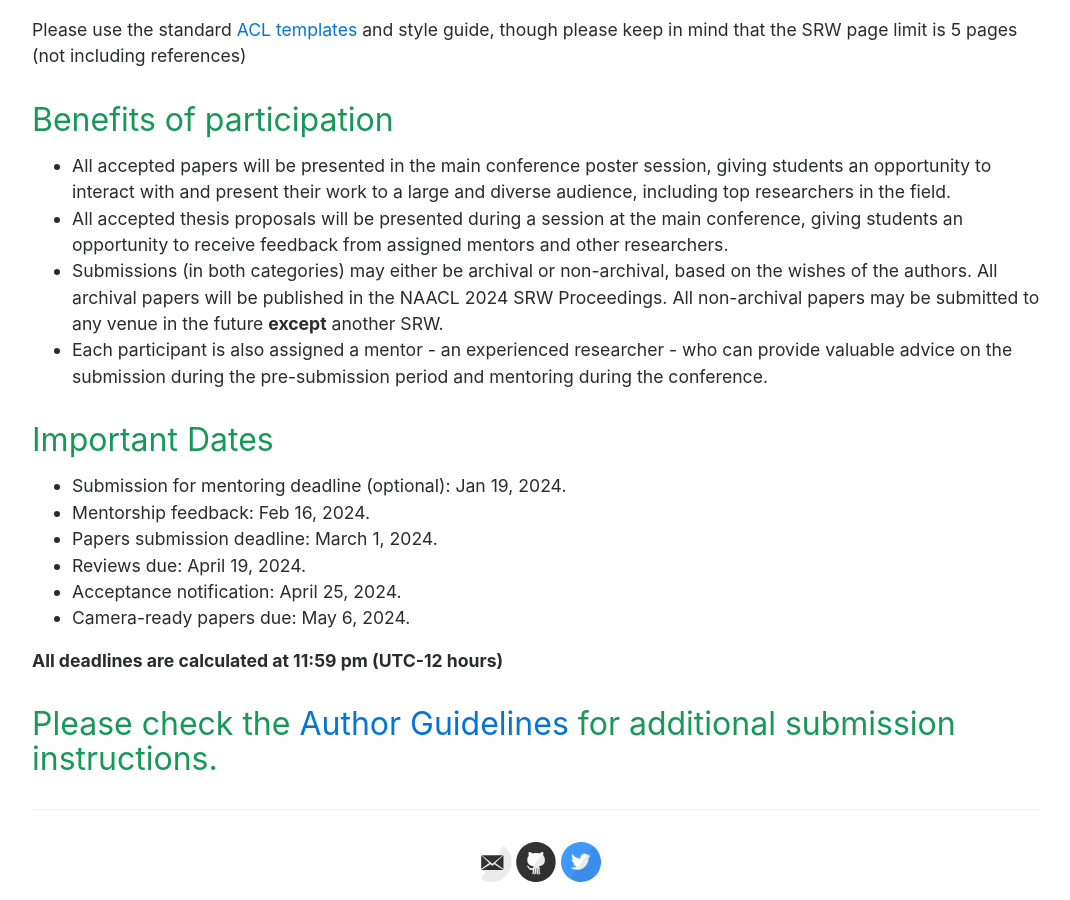
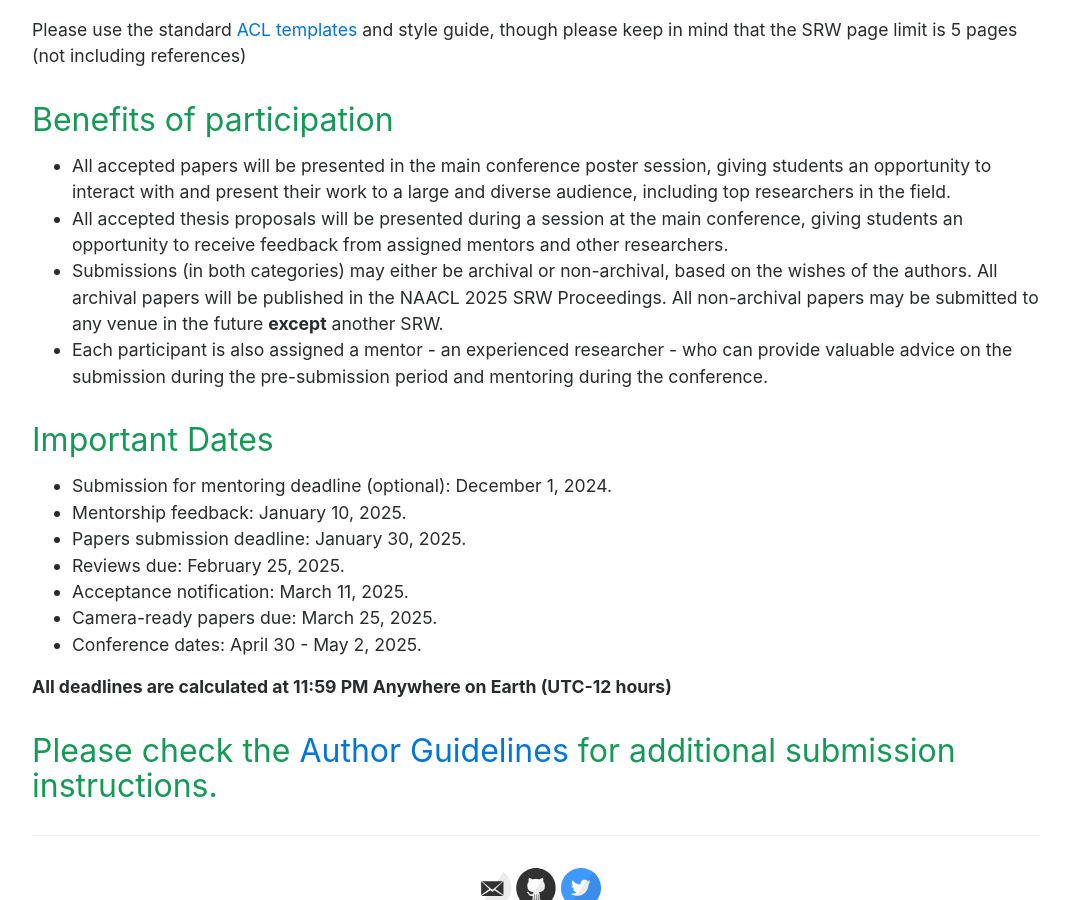
Before and after one commit to naacl2025-srw/naacl2025-srw.github.io, a Jekyll site: the page built from cfp.md, in a window 1280 px wide and 900 px high, scrolled down 1191 px. Shown: the whole window, without its empty margins (104-1174 px from the left). Built offline with Jekyll 4.4.1, drawn with Linux system fonts in a browser that asks for light colours.

Commit message:
Update cfp.md

```diff
--- a/cfp.md
+++ b/cfp.md
@@ -12,7 +12,7 @@ The Student Research Workshop (SRW) provides a venue for student researchers to
 
 We invite papers in two different categories:
 - __Research Papers__ : Papers in this category can describe completed work, or work in progress with preliminary results. For these papers, the first author must be a current student.
-Topics of interest for the SRW are the same as NAACL main conference. See the list of topics [here](https://2024.naacl.org/calls/papers/).
+Topics of interest for the SRW are the same as NAACL main conference. See the list of topics [here](https://2025.naacl.org/calls/papers/).
 - __Thesis Proposals__: This category is appropriate for advanced students who have decided on a thesis topic and wish to get feedback on their proposal and broader ideas for their continuing work.
 
 ## How to submit
@@ -27,17 +27,18 @@ Please use the standard [ACL templates](https://github.com/acl-org/acl-style-fil
 
 - All accepted papers will be presented in the main conference poster session, giving students an opportunity to interact with and present their work to a large and diverse audience, including top researchers in the field.
 - All accepted thesis proposals will be presented during a session at the main conference, giving students an opportunity to receive feedback from assigned mentors and other researchers.
-- Submissions (in both categories) may either be archival or non-archival, based on the wishes of the authors. All archival papers will be published in the NAACL 2024 SRW Proceedings. All non-archival papers may be submitted to any venue in the future __except__ another SRW.
+- Submissions (in both categories) may either be archival or non-archival, based on the wishes of the authors. All archival papers will be published in the NAACL 2025 SRW Proceedings. All non-archival papers may be submitted to any venue in the future __except__ another SRW.
 - Each participant is also assigned a mentor - an experienced researcher - who can provide valuable advice on the submission during the pre-submission period and mentoring during the conference.
 
 ## Important Dates
-- Submission for mentoring deadline (optional): Jan 19, 2024.
-- Mentorship feedback: Feb 16, 2024.
-- Papers submission deadline: March 1, 2024.
-- Reviews due: April 19, 2024.
-- Acceptance notification: April 25, 2024.
-- Camera-ready papers due: May 6, 2024.
+- Submission for mentoring deadline (optional): December 1, 2024.
+- Mentorship feedback: January 10, 2025.
+- Papers submission deadline: January 30, 2025.
+- Reviews due: February 25, 2025.
+- Acceptance notification: March 11, 2025.
+- Camera-ready papers due: March 25, 2025.
+- Conference dates: April 30 - May 2, 2025.
 
-__All deadlines are calculated at 11:59 pm (UTC-12 hours)__
+__All deadlines are calculated at 11:59 PM Anywhere on Earth (UTC-12 hours)__
 
 ## Please check the [Author Guidelines](/author) for additional submission instructions.
```
